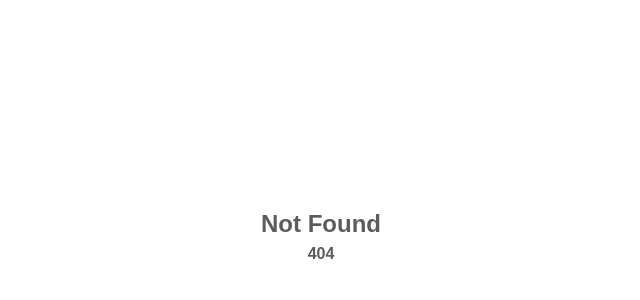
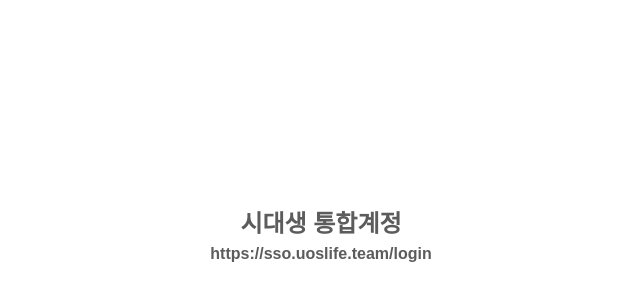
Before and after one commit to uoslife-oss/uoslife-sso-web, a React (Vite) app: page /login in a window 1280 px wide. Before the commit this address had no page. Shown: the part 164-464 px from the top of the page, without its empty margins (319-959 px from the left). Built offline with nearby package versions, Linux system fonts and the light colour scheme; a web font is replaced by a local one.

Commit message:
feat: 로그인 페이지 분기 처리 테스트

```diff
--- /dev/null
+++ b/src/pages/LoginPage.tsx
@@ -0,0 +1,15 @@
+import * as React from 'react';
+
+import BaseLayout from '@/components/layouts/BaseLayout';
+import Col from '@/components/utils/Col';
+
+const LoginPage: React.FC = () => (
+  <BaseLayout>
+    <Col justify="center" align="center" fill>
+      <h4>시대생 통합계정</h4>
+      <h6>https://sso.uoslife.team/login</h6>
+    </Col>
+  </BaseLayout>
+);
+
+export default LoginPage;
--- a/src/router/index.tsx
+++ b/src/router/index.tsx
@@ -2,6 +2,7 @@ import { createBrowserRouter } from 'react-router-dom';
 
 import ErrorPage from '@/pages/ErrorPage';
 import HomePage from '@/pages/HomePage';
+import LoginPage from '@/pages/LoginPage';
 
 export const router = createBrowserRouter([
   {
@@ -9,6 +10,10 @@ export const router = createBrowserRouter([
     element: <HomePage />,
   },
   {
+    path: '/login',
+    element: <LoginPage />,
+  },
+  {
     path: '*',
     element: <ErrorPage />,
   },
```
